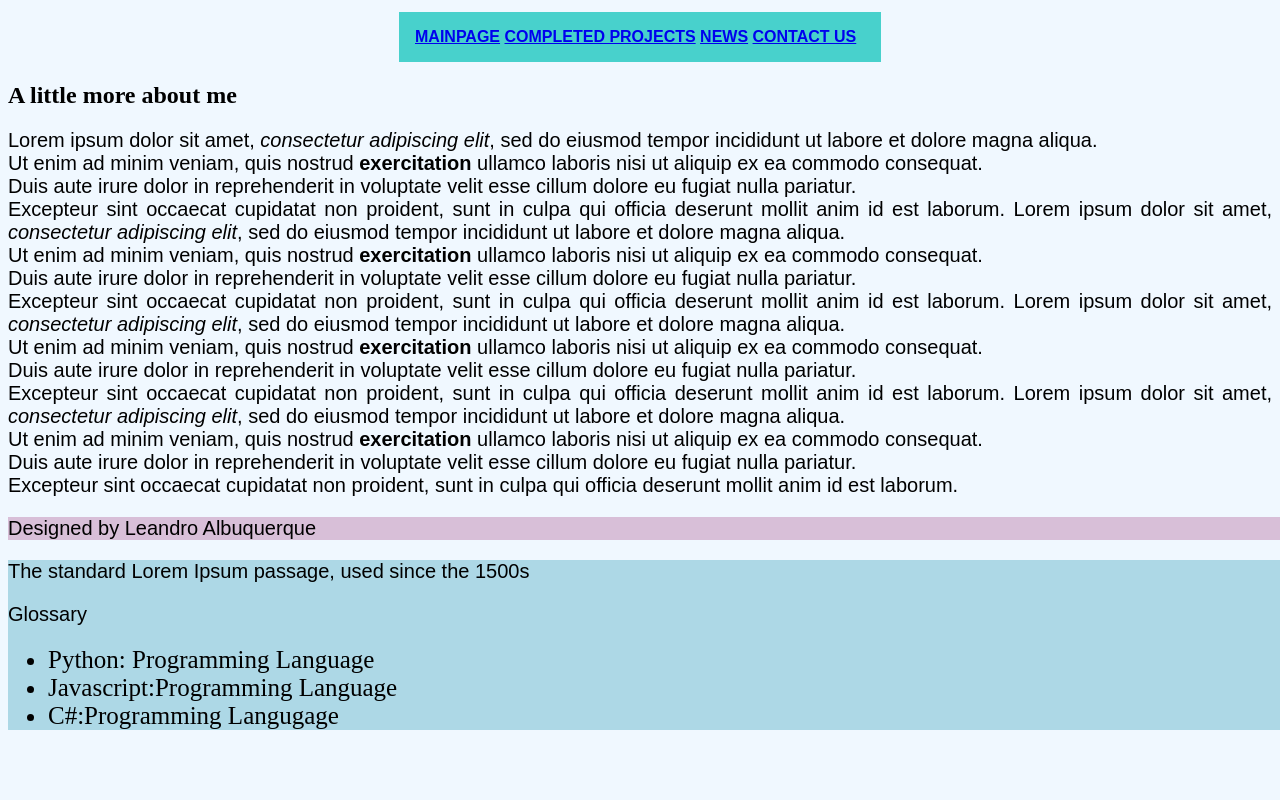
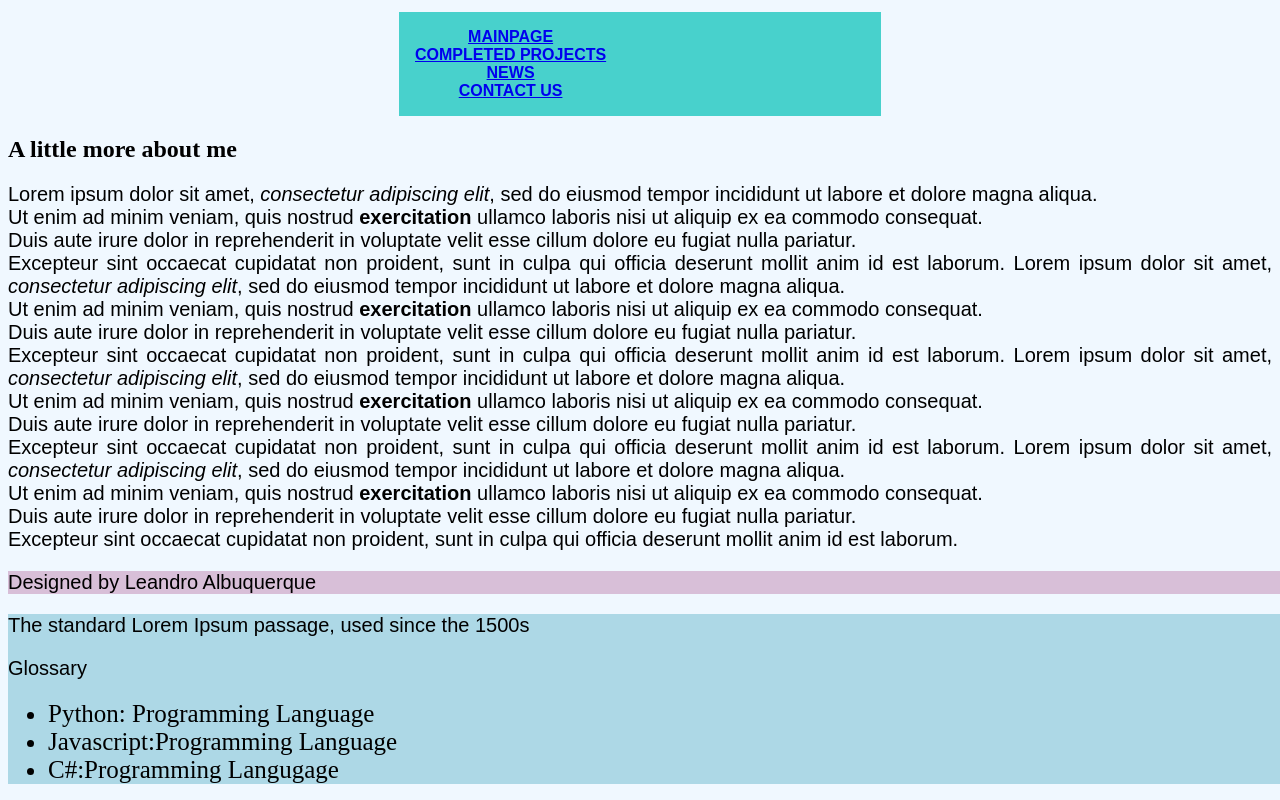
Before and after one commit to lsaleandro/portfolio, a plain HTML site: page about-me.html in a window 1280 px wide. Shown: the part 131-931 px from the top of the page. Before the commit the page ends 877 px from the top, so only its background shows below. Drawn offline with Linux system fonts and the light colour scheme.

Commit message:
new tags added

```diff
--- a/about-me.html
+++ b/about-me.html
@@ -10,14 +10,26 @@
       <link rel="stylesheet" type="text/css" href="styles/stylesheet.css">
       <p class="title">Learn a little bit about myself.</p>
     </header>
+
     <nav id=pagenav>
       <header>
+        <div class="container">
+          <div>
           <a href="index.html">MAINPAGE</a>
+          </div>
+          <div>
           <a href="#">COMPLETED PROJECTS</a>
+          </div>
+          <div>
           <a href="#">NEWS</a>
+          </div>
+          <div>
           <a href="#">CONTACT US</a>
+        </div>
+        </div>
       </header>
     </nav>
+      </div>
         <article>
           <h2>A little more about me</h2>
           <p class="maincontent">Lorem ipsum dolor sit amet, <em>consectetur adipiscing elit</em>, sed do eiusmod tempor incididunt ut labore et dolore magna aliqua.<br>
```
